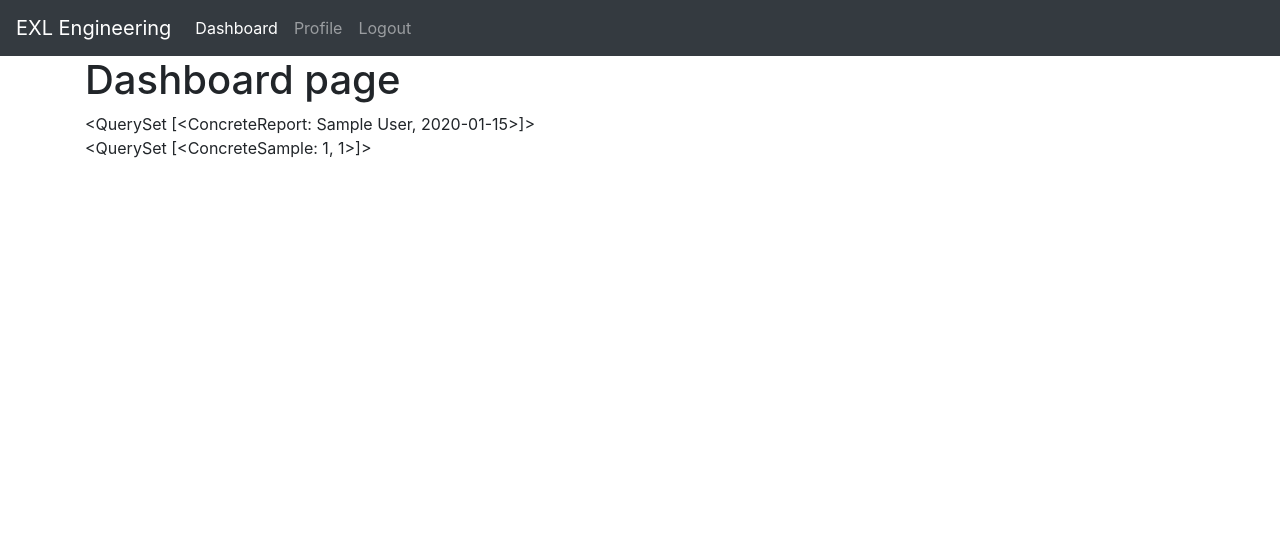
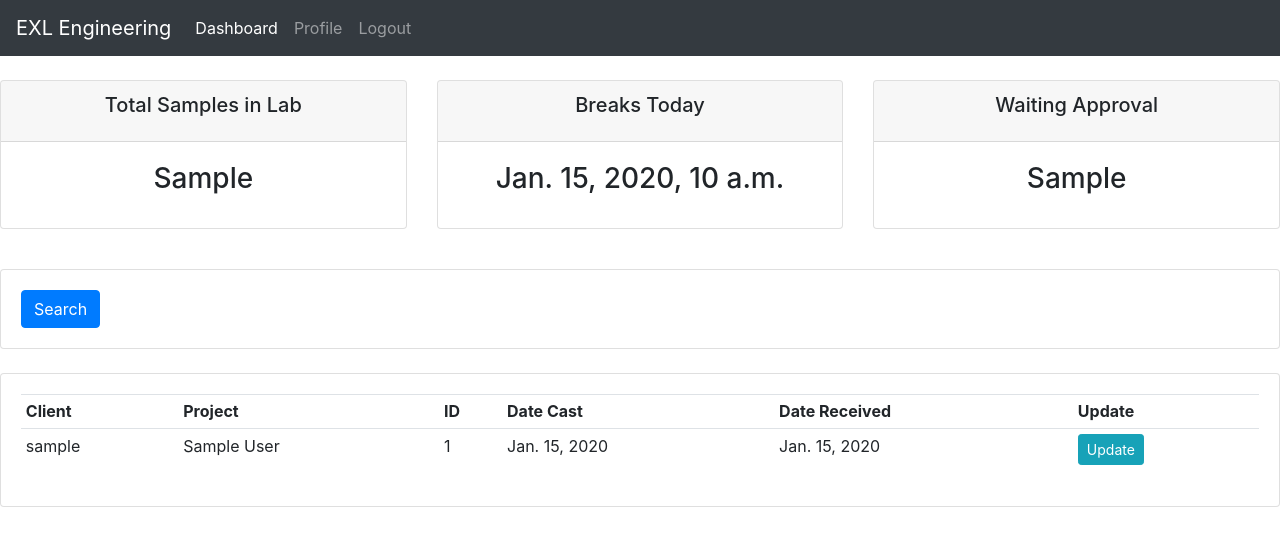
Before and after one commit to lougeo/Dashboard_Project, a Django app: template dashboard/templates/dashboard/home.html in a window 1280 px wide. Shown: the top 546 px of the page. Run offline with Django 3.2, Linux system fonts and the light colour scheme; tables that the repository leaves empty hold one stand-in row (values such as "Sample post"); the template is opened without the code that fills it: values that come from a table or form of the project are taken from there, most other values are stand-ins (such as "Sample title", 1, 10 or a date in 2020); parts of the project's set-up code (start-up, migrations or seed data) failed here and were passed over; some libraries are stand-ins or nearby versions.

Commit message:
dashboard up and running with search

```diff
--- a/dashboard/models.py
+++ b/dashboard/models.py
@@ -8,7 +8,7 @@
     # This gets set automatically at each stage
     status = models.SmallIntegerField(default=0)
 
-    # These get set upon creation
+    # Need an ID tag that counts starting at 1 for each project
     project_name = models.ForeignKey(Project, on_delete=models.CASCADE) # Change to PROTECT
     technician = models.ForeignKey(User, on_delete=models.CASCADE, null=True, limit_choices_to={'groups__name':'Manager', 'groups__name':'Technician'}) # Figure out why it wont let me include both, also change to PROTECT
     date_received = models.DateField(default=timezone.now)
--- a/dashboard/templates/dashboard/home.html
+++ b/dashboard/templates/dashboard/home.html
@@ -1,8 +1,77 @@
 {% extends "dashboard/base.html" %}
+{% load crispy_forms_tags %}
 {% block content %}
-    <div class='container'>
-        <h1>Dashboard page</h1>
-        {{ reports }} <br>
-        {{ samples }}
+    <br>
+    <div class='row'>
+        <div class='col'>
+            <div class='card-deck'>
+                <div class='card text-center mb-3', id='in-lab'>
+                    <div class='card-block'>
+                        <div class='card-header'>
+                            <h5 class='card-title'>Total Samples in Lab</h5>
+                        </div>
+                        <div class='card-body'>
+                            <h3 class='card-title'>{{ in_lab }}</h3>
+                        </div>
+                    </div>
+                </div>
+                <div class='card text-center mb-3', id='in-lab'>
+                    <div class='card-block'>
+                        <div class='card-header'>
+                            <h5 class='card-title'>Breaks Today</h5>
+                        </div>
+                        <div class='card-body'>
+                            <h3 class='card-title'>{{ breaks_today }}</h3>
+                        </div>
+                    </div>
+                </div>
+                <div class='card text-center mb-3', id='in-lab'>
+                    <div class='card-header'>
+                        <h5 class='card-title'>Waiting Approval</h5>
+                    </div>
+                    <div class='card-body'>
+                        <h3 class='card-title'>{{ waiting_approval }}</h3>
+                    </div>
+                </div>
+            </div>
+        </div>
+    </div>
+    <br>
+    <div class='row'>
+        <div class='col'>
+            <div class='card card-body'>
+                <form method='GET'>
+                    {{ myFilter.form }}
+                    <button class='btn btn-primary' type='submit'>Search</button>
+                </form>
+            </div>
+        </div>
+    </div>
+    <br>
+    <div class='row'>
+        <div class='col-md'>
+            <div class='card card-body'>
+                <table class='table table-sm'>
+                    <tr>
+                        <th>Client</th>
+                        <th>Project</th>
+                        <th>ID</th>
+                        <th>Date Cast</th>
+                        <th>Date Received</th>
+                        <th>Update</th>
+                    </tr>
+                    {% for report in reports %}
+                        <tr>
+                            <td>{{ report.project_name.company }}</td>
+                            <td>{{ report.project_name }}</td>
+                            <td>{{ report.id }}</td>
+                            <td>{{ report.date_cast }}</td>
+                            <td>{{ report.date_received }}</td>
+                            <td><a class='btn btn-sm btn-info' href="#">Update</a></td>
+                        </tr>
+                    {% endfor %}
+                </table>
+            </div>
+        </div>
     </div>
 {% endblock content %}
--- a/exl_project/settings.py
+++ b/exl_project/settings.py
@@ -40,6 +40,7 @@
     'django.contrib.sessions',
     'django.contrib.messages',
     'django.contrib.staticfiles',
+    'django_filters'
 ]
 
 MIDDLEWARE = [
--- a/users/models.py
+++ b/users/models.py
@@ -4,10 +4,9 @@
 class Profile(models.Model):
     user = models.OneToOneField(User, on_delete=models.CASCADE)
     company = models.CharField(max_length=100)
-    #is_client = models.BooleanField()
 
     def __str__(self):
-        return f'{self.user.username} Profile'
+        return self.user.username
 
 class Project(models.Model):
     company = models.ForeignKey(Profile, on_delete=models.CASCADE, null=True) # limit_choices_to={'is_client':True}
```
Also changed, not shown: dashboard/filters.py (added, +9 -0 lines), dashboard/views.py (+15 -2 lines).
